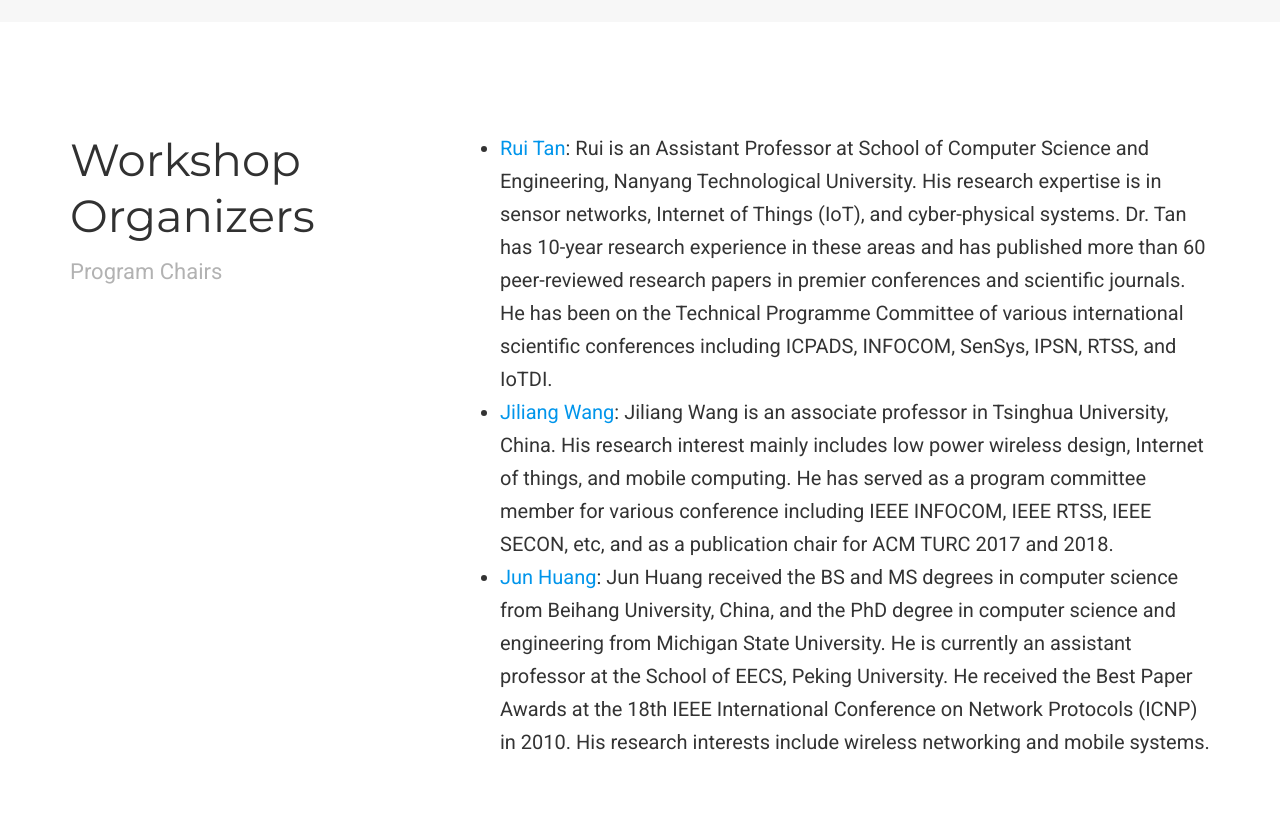
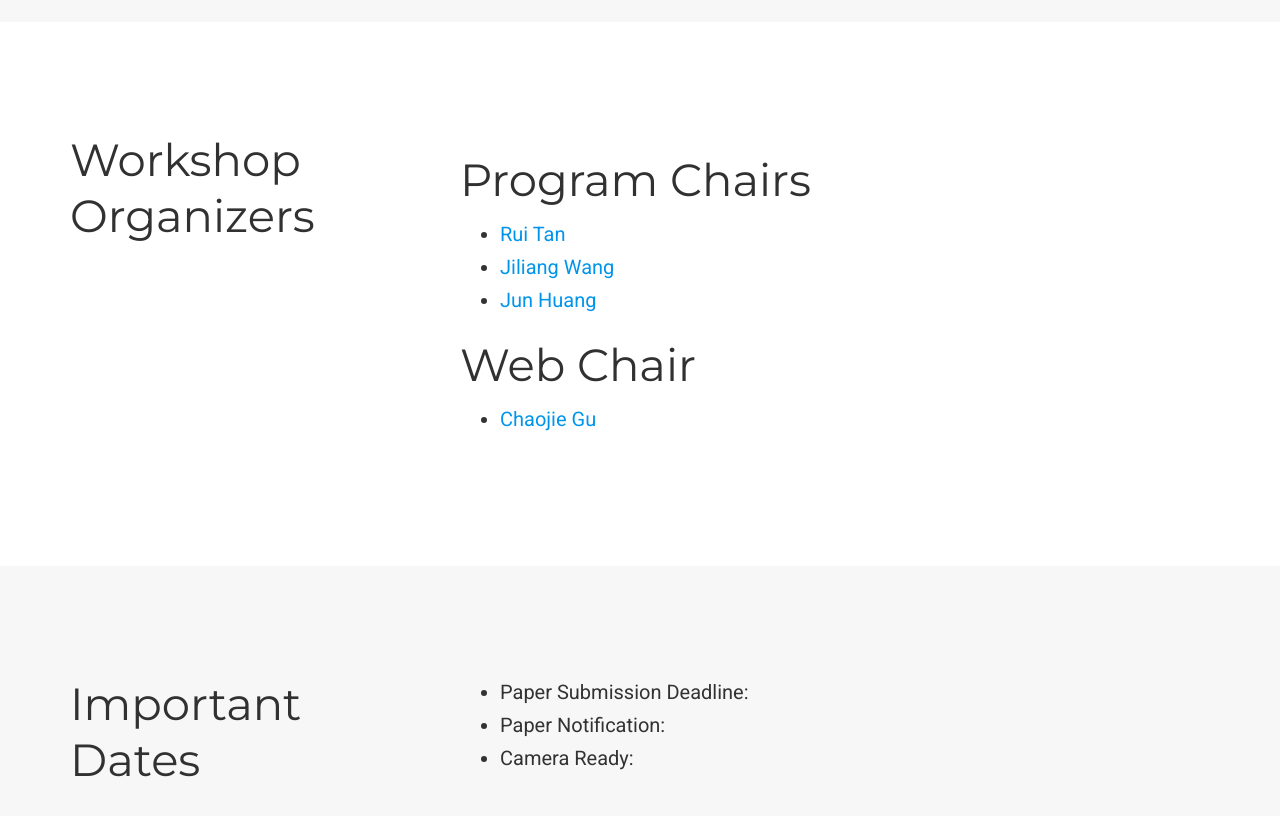
Before and after one commit to NTUSG-IoT/lpwansys, a plain HTML site: page index.html in a window 1280 px wide. Shown: the part 1600-2416 px from the top of the page. Drawn offline with nearby package versions, Linux system fonts and the light colour scheme; files that its build step writes are made by us from their sources; some icons are missing; files whose address does not match are found by name.

Commit message:
rebuilding site Fri Jul 20 16:13:29 +08 2018

```diff
--- a/home/index.xml
+++ b/home/index.xml
@@ -73,7 +73,7 @@ Lorem ipsum dolor sit amet, consectetur adipiscing elit. Sed neque elit, tristiq
       <pubDate>Wed, 20 Apr 2016 00:00:00 +0800</pubDate>
 
       <guid>https://chaojiegu.github.io/lpwansys.github.io/home/organizers/</guid>
-      <description>Rui Tan: Rui is an Assistant Professor at School of Computer Science and Engineering, Nanyang Technological University. His research expertise is in sensor networks, Internet of Things (IoT), and cyber-physical systems. Dr. Tan has 10-year research experience in these areas and has published more than 60 peer-reviewed research papers in premier conferences and scientific journals. He has been on the Technical Programme Committee of various international scientific conferences including ICPADS, INFOCOM, SenSys, IPSN, RTSS, and IoTDI.</description>
+      <description> Program Chairs  Rui Tan Jiliang Wang Jun Huang  Web Chair  Chaojie Gu  </description>
     </item>
 
     <item>
--- a/index.html
+++ b/index.html
@@ -330,13 +330,23 @@
 
   <div class="col-xs-12 col-md-4 section-heading">
     <h1>Workshop Organizers</h1>
-    <p>Program Chairs</p>
+
   </div>
   <div class="col-xs-12 col-md-8">
-    <ul>
-<li><a href="http://www.ntu.edu.sg/home/tanrui/" target="_blank">Rui Tan</a>: Rui is an Assistant Professor at School of Computer Science and Engineering, Nanyang Technological University. His research expertise is in sensor networks, Internet of Things (IoT), and cyber-physical systems. Dr. Tan has 10-year research experience in these areas and has published more than 60 peer-reviewed research papers in premier conferences and scientific journals. He has been on the Technical Programme Committee of various international scientific conferences including ICPADS, INFOCOM, SenSys, IPSN, RTSS, and IoTDI.</li>
-<li><a href="http://tns.thss.tsinghua.edu.cn/~jiliang/" target="_blank">Jiliang Wang</a>: Jiliang Wang is an associate professor in Tsinghua University, China. His research interest mainly includes low power wireless design, Internet of things, and mobile computing. He has served as a program committee member for various conference including IEEE INFOCOM, IEEE RTSS, IEEE SECON, etc, and as a publication chair for ACM TURC 2017 and 2018.</li>
-<li><a href="http://ceca.pku.edu.cn/en/people_/faculty_/jun_huang/index.htm" target="_blank">Jun Huang</a>: Jun Huang received the BS and MS degrees in computer science from Beihang University, China, and the PhD degree in computer science and engineering from Michigan State University. He is currently an assistant professor at the School of EECS, Peking University. He received the Best Paper Awards at the 18th IEEE International Conference on Network Protocols (ICNP) in 2010. His research interests include wireless networking and mobile systems.</li>
+
+
+<h1 id="program-chairs">Program Chairs</h1>
+
+<ul>
+<li><a href="http://www.ntu.edu.sg/home/tanrui/" target="_blank">Rui Tan</a></li>
+<li><a href="http://tns.thss.tsinghua.edu.cn/~jiliang/" target="_blank">Jiliang Wang</a></li>
+<li><a href="http://ceca.pku.edu.cn/en/people_/faculty_/jun_huang/index.htm" target="_blank">Jun Huang</a></li>
+</ul>
+
+<h1 id="web-chair">Web Chair</h1>
+
+<ul>
+<li><a href="https://chaojiegu.github.io" target="_blank">Chaojie Gu</a></li>
 </ul>
 
   </div>
```
